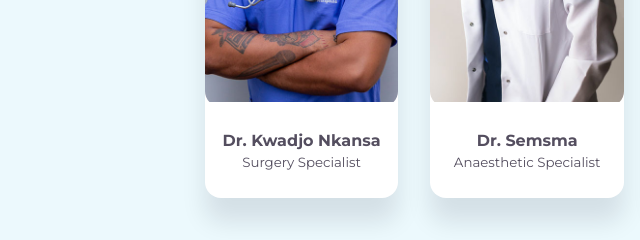
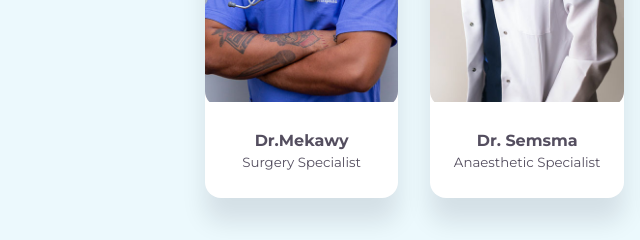
Before and after one commit to Mustafa7Pato/medical-site, a plain HTML site: page index.html in a window 1280 px wide. Shown: the part 1920-2160 px from the top of the page, 0-640 px from the left. Drawn offline with nearby package versions, Linux system fonts and the light colour scheme.

Commit message:
name changed

```diff
--- a/index.html
+++ b/index.html
@@ -123,7 +123,7 @@
           <img src="assets/specialist1.jpg" alt="specialist1" srcset="">
         </div>
         <div class="specialist__details">
-          <h4>Dr. Kwadjo Nkansa</h4>
+          <h4>Dr.Mekawy</h4>
           <small>Surgery Specialist</small>
         </div>
         <div class="specialist__social">
```
